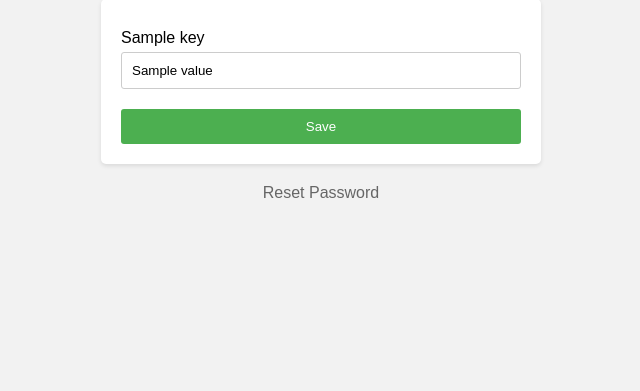
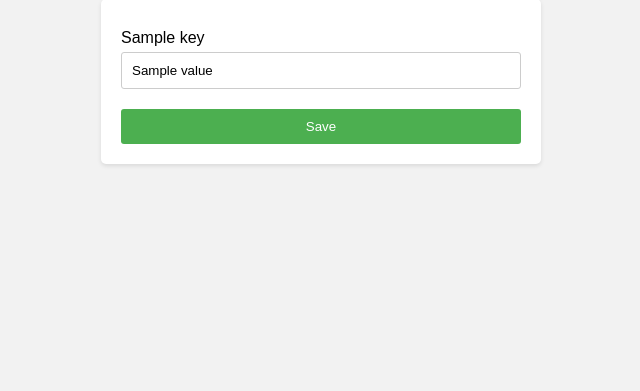
Before and after one commit to MrHiraiwa/LineBotForGPT, a Flask app: template templates/settings.html in a window 1280 px wide. Shown: the part 81-472 px from the top of the page, without its empty margins (319-959 px from the left). Run offline with Flask 2, Linux system fonts and the light colour scheme; the template is opened without the code that fills it: most values are stand-ins (such as "Sample title", 1, 10 or a date in 2020).

Commit message:
Update settings.html

```diff
--- a/templates/settings.html
+++ b/templates/settings.html
@@ -94,6 +94,5 @@
     {% endfor %}
     <input type="submit" value="Save">
   </form>
-  <a href="{{ reset_password_url }}">Reset Password</a>  <!-- This is the added link for password reset -->
 </body>
 </html>
```
